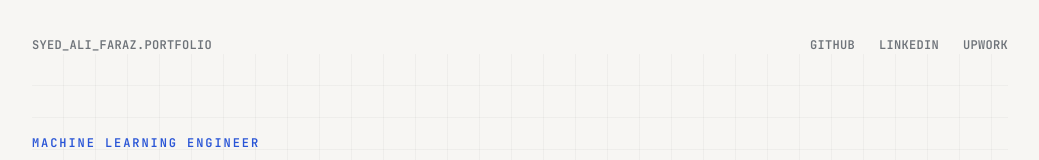
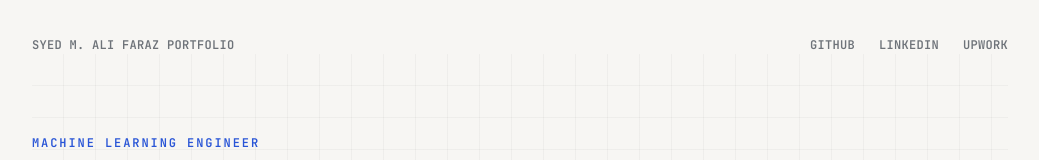
Before and after one commit to ali-faraz-py/Portfolio-Hub, a Next.js app: page / in a window 1280 px wide. Shown: the top 160 px of the page, without its empty margins (120-1159 px from the left). Built offline with nearby package versions, Linux system fonts and the light colour scheme.

Commit message:
style: update portfolio name for improved clarity and branding

```diff
--- a/src/app/page.js
+++ b/src/app/page.js
@@ -240,7 +240,7 @@ export default function Home() {
     <main className="min-h-screen bg-paper">
       <div className="max-w-5xl mx-auto px-6">
         <div className="pt-9 flex items-center justify-between font-mono text-[12px] font-bold tracking-wide text-slate">
-          <span>SYED_ALI_FARAZ.PORTFOLIO</span>
+          <span>SYED M. ALI FARAZ PORTFOLIO</span>
           <div className="flex gap-6">
             <a
               href="https://github.com/ali-faraz-py"
```
